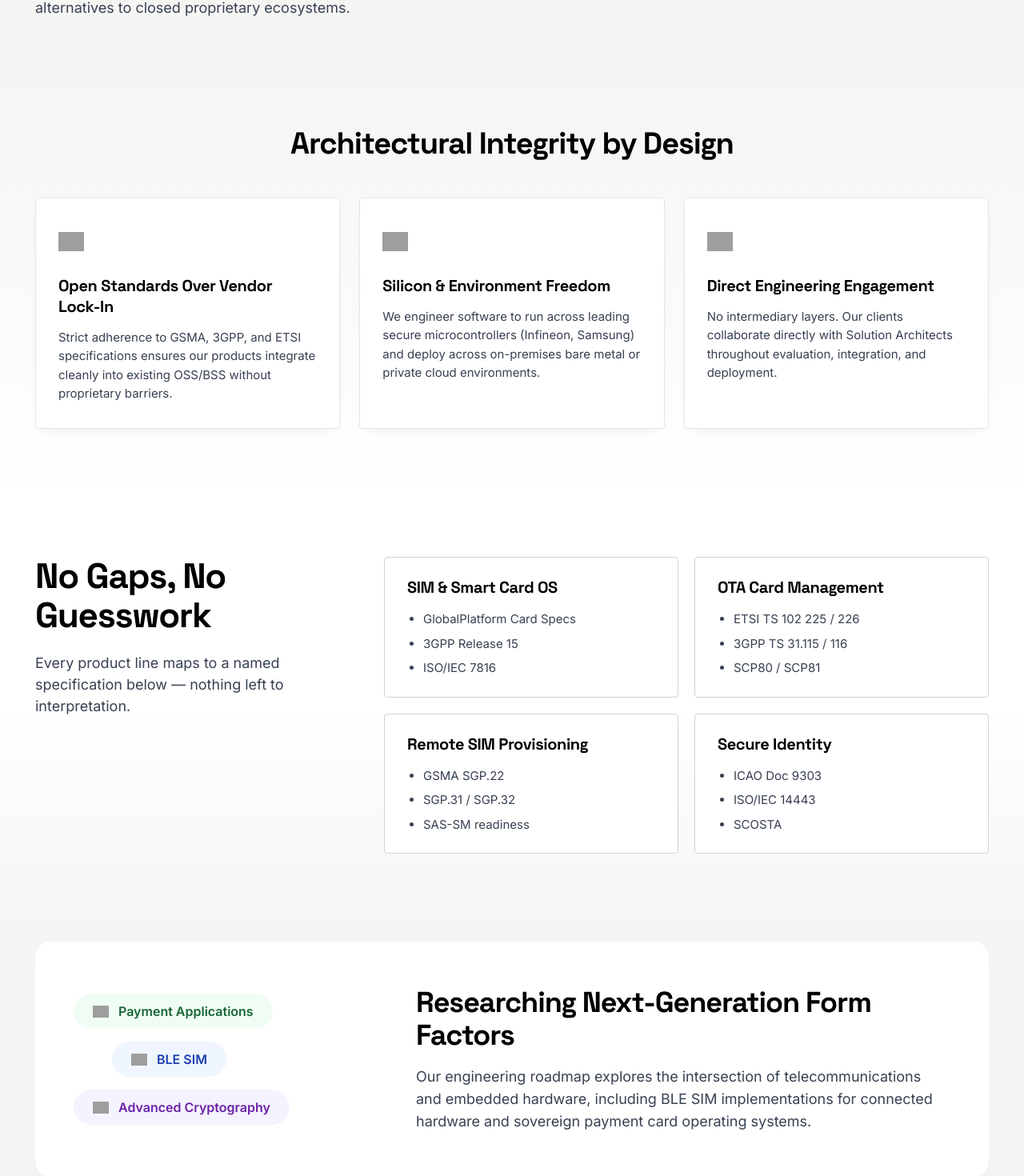
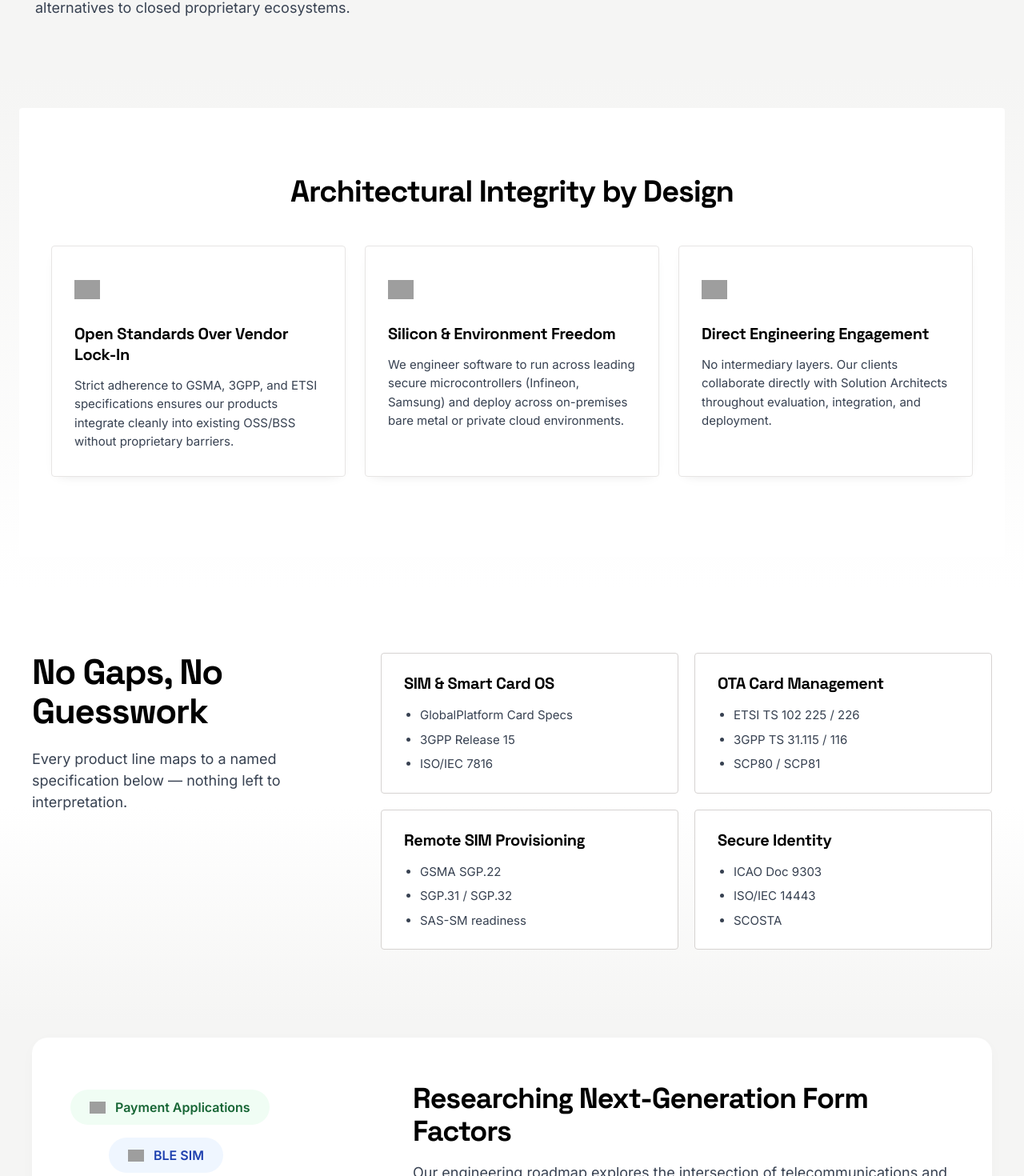
Before and after one commit to lexahnure/simburg_landing, a React (Vite) app: page /about in a window 1280 px wide. Shown: the part 375-1845 px from the top of the page at 80% size. Built offline with nearby package versions, Linux system fonts and the light colour scheme; grey boxes are pictures that could not be loaded.

Commit message:
fix: unify contact card background with standards sidebar and update about section containers to match figma

```diff
--- a/src/pages/ContactPage.jsx
+++ b/src/pages/ContactPage.jsx
@@ -38,11 +38,6 @@ export default function ContactPage() {
                 Request technical specifications, discuss integration scope, or initiate an NDA-backed architecture review.
               </p>
             </ScrollReveal>
-          </div>
-
-          {/* Right Honeycomb Watermark */}
-          <div className="contact-hero-watermark" aria-hidden="true">
-            <img src="/uploads/contact-watermark.svg" alt="" className="watermark-svg" />
           </div>
         </div>
       </section>
--- a/src/styles/index.css
+++ b/src/styles/index.css
@@ -1244,13 +1244,16 @@ h1, h2, h3, h4, h5, h6, .hero-title, .page-hero-title, .products-section-title,
 /* 2. Architectural Integrity by Design */
 .about-integrity-section {
   background: linear-gradient(180deg, #F5F5F4 0%, #FFFFFF 100%);
-  padding: 60px 0 80px 0;
+  padding: 40px 24px;
 }
 
 .about-integrity-container {
-  max-width: 1240px;
+  max-width: 1280px;
   margin: 0 auto;
-  padding: 0 24px;
+  padding: 80px 40px 100px 40px;
+  background: #FFFFFF;
+  border-radius: 4px;
+  box-sizing: border-box;
 }
 
 .about-integrity-title {
@@ -1330,9 +1333,9 @@ h1, h2, h3, h4, h5, h6, .hero-title, .page-hero-title, .products-section-title,
 }
 
 .about-specs-container {
-  max-width: 1240px;
+  max-width: 1280px;
   margin: 0 auto;
-  padding: 0 24px;
+  padding: 0 40px;
   display: grid;
   grid-template-columns: 380px 1fr;
   gap: 56px;
@@ -1410,9 +1413,9 @@ h1, h2, h3, h4, h5, h6, .hero-title, .page-hero-title, .products-section-title,
 }
 
 .about-roadmap-container {
-  max-width: 1240px;
+  max-width: 1280px;
   margin: 0 auto;
-  padding: 0 24px;
+  padding: 0 40px;
 }
 
 .about-roadmap-card {
@@ -1584,18 +1587,22 @@ h1, h2, h3, h4, h5, h6, .hero-title, .page-hero-title, .products-section-title,
 }
 
 .contact-main-card {
+  background: #FFFFFF;
+  border-radius: 4px;
+  padding: 40px;
+  box-shadow: 0 1px 4px rgba(0, 0, 0, 0.04);
   display: grid;
   grid-template-columns: 1fr 360px;
   gap: 40px;
   align-items: start;
+  box-sizing: border-box;
 }
 
 /* Consultation Form */
 .contact-form-col {
-  background: #FFFFFF;
-  border-radius: 4px;
-  padding: 40px 48px;
-  box-shadow: 0 1px 4px rgba(0, 0, 0, 0.04);
+  background: transparent;
+  padding: 0;
+  box-shadow: none;
   box-sizing: border-box;
 }
 
@@ -1707,7 +1714,7 @@ h1, h2, h3, h4, h5, h6, .hero-title, .page-hero-title, .products-section-title,
 }
 
 .contact-submit-btn {
-  background-color: #0048A0;
+  background-color: #1C479C;
   color: #FFFFFF;
   border: none;
   border-radius: 100px;
@@ -1721,7 +1728,7 @@ h1, h2, h3, h4, h5, h6, .hero-title, .page-hero-title, .products-section-title,
 }
 
 .contact-submit-btn:hover {
-  background-color: #00377B;
+  background-color: #143675;
   transform: translateY(-1px);
 }
 
--- a/src/styles/responsive.css
+++ b/src/styles/responsive.css
@@ -1001,6 +1001,17 @@ img {
     grid-template-columns: 1fr !important;
     gap: 16px !important;
   }
+  .about-integrity-container {
+    padding: 40px 20px 60px 20px !important;
+  }
+  .about-specs-container {
+    padding: 0 20px !important;
+    grid-template-columns: 1fr !important;
+    gap: 32px !important;
+  }
+  .about-roadmap-container {
+    padding: 0 20px !important;
+  }
   .about-roadmap-card {
     padding: 32px 20px !important;
   }
@@ -1009,18 +1020,16 @@ img {
   }
 
   /* Contact Page Mobile */
+  .contact-main-card {
+    padding: 28px 20px !important;
+    border-radius: 4px !important;
+  }
   .contact-form-col {
-    padding: 28px 20px !important;
+    padding: 0 !important;
   }
   .form-grid-2col {
     grid-template-columns: 1fr !important;
     gap: 16px !important;
-  }
-  .contact-hero-watermark {
-    width: 380px !important;
-    height: 380px !important;
-    right: -120px !important;
-    opacity: 0.3 !important;
   }
   .form-action-row {
     justify-content: stretch !important;
```
Also changed, not shown: 4 other files (tests, documents, lock files or other folders).
